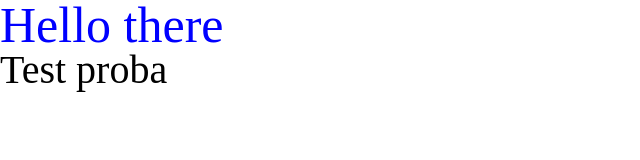
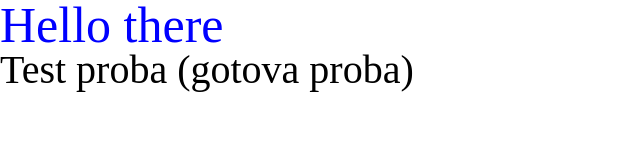
Before and after one commit to aleksandardjako/SummerFestival, a website: page index.html in a window 1280 px wide. Shown: the whole page, without its empty margins (0-640 px from the left). Drawn offline with nearby package versions, Linux system fonts and the light colour scheme; files that its build step writes are made by us from their sources.

Commit message:
pdated index

```diff
--- a/index.html
+++ b/index.html
@@ -9,6 +9,6 @@
 </head>
 <body>
     <h1>Hello there</h1>
-    <h2>Test proba</h2>
+    <h2>Test proba (gotova proba)</h2>
 </body>
 </html>
```
